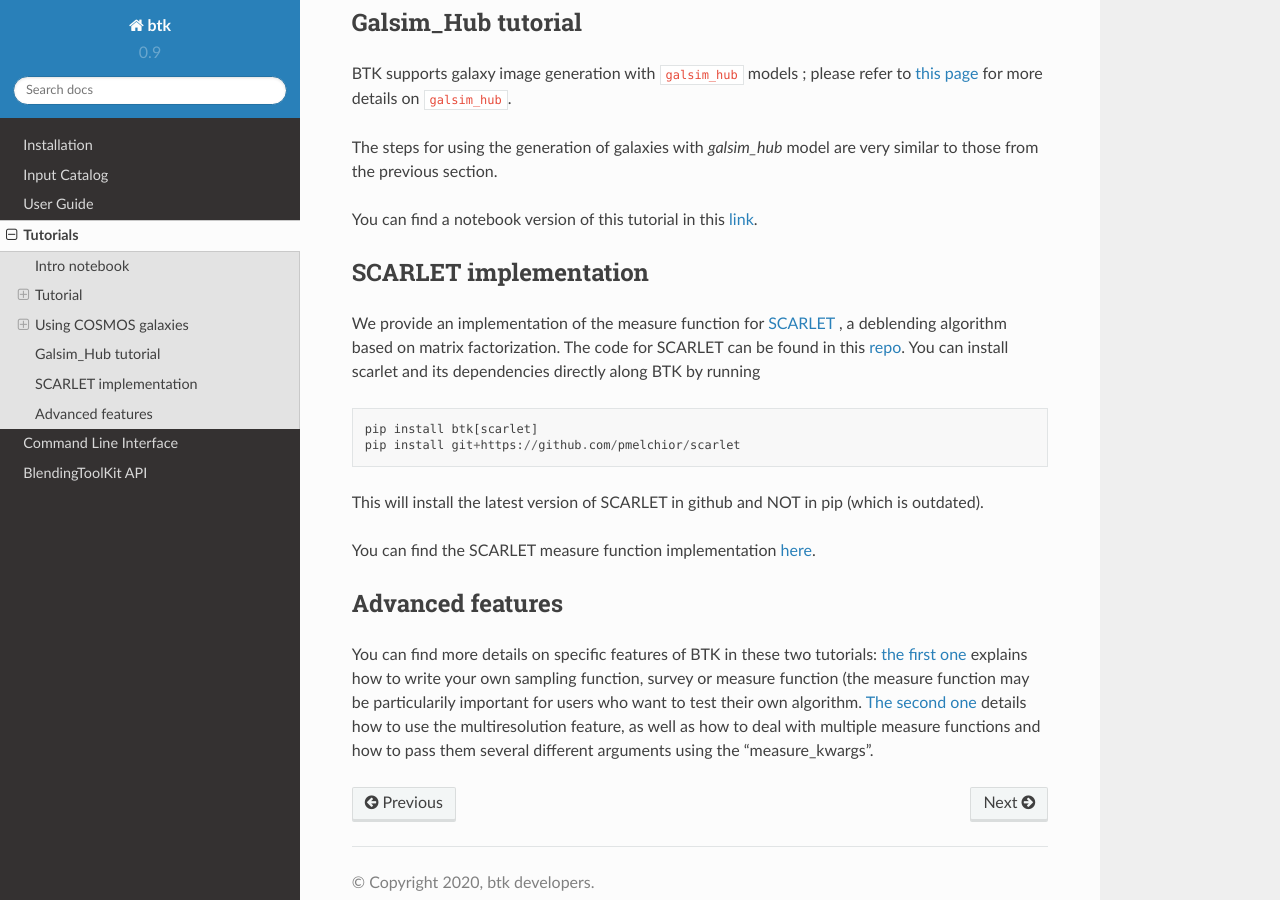
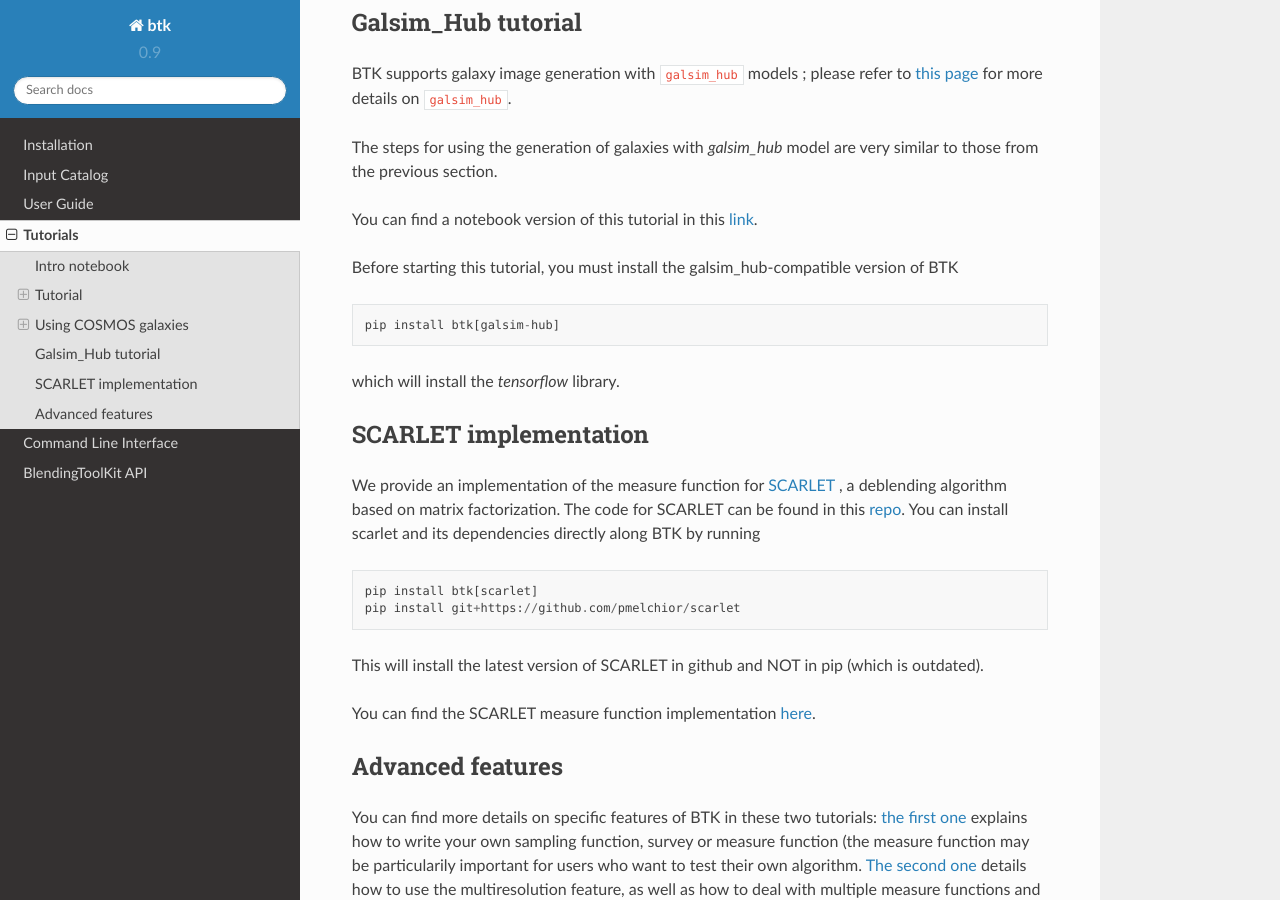
Before and after one commit to LSSTDESC/BlendingToolKit, a Sphinx documentation site: the page built from docs/source/tutorials.rst, in a window 1280 px wide and 900 px high, scrolled down 8292 px. Built offline with Sphinx 7.4.7 and the Read the Docs theme 2.0.0, drawn with Linux system fonts in a browser that asks for light colours.

Commit message:
Update doc

```diff
--- a/docs/source/tutorials.rst
+++ b/docs/source/tutorials.rst
@@ -545,6 +545,15 @@ The steps for using the generation of galaxies with `galsim_hub` model are very
 
 You can find a notebook version of this tutorial in this `link <https://github.com/LSSTDESC/BlendingToolKit/blob/main/notebooks/galsim_hub_tutorial.ipynb>`_.
 
+Before starting this tutorial, you must install the galsim_hub-compatible version of BTK
+
+::
+
+   pip install btk[galsim-hub]
+
+which will install the `tensorflow` library.
+
+
 SCARLET implementation
 -----------------------
 
```
